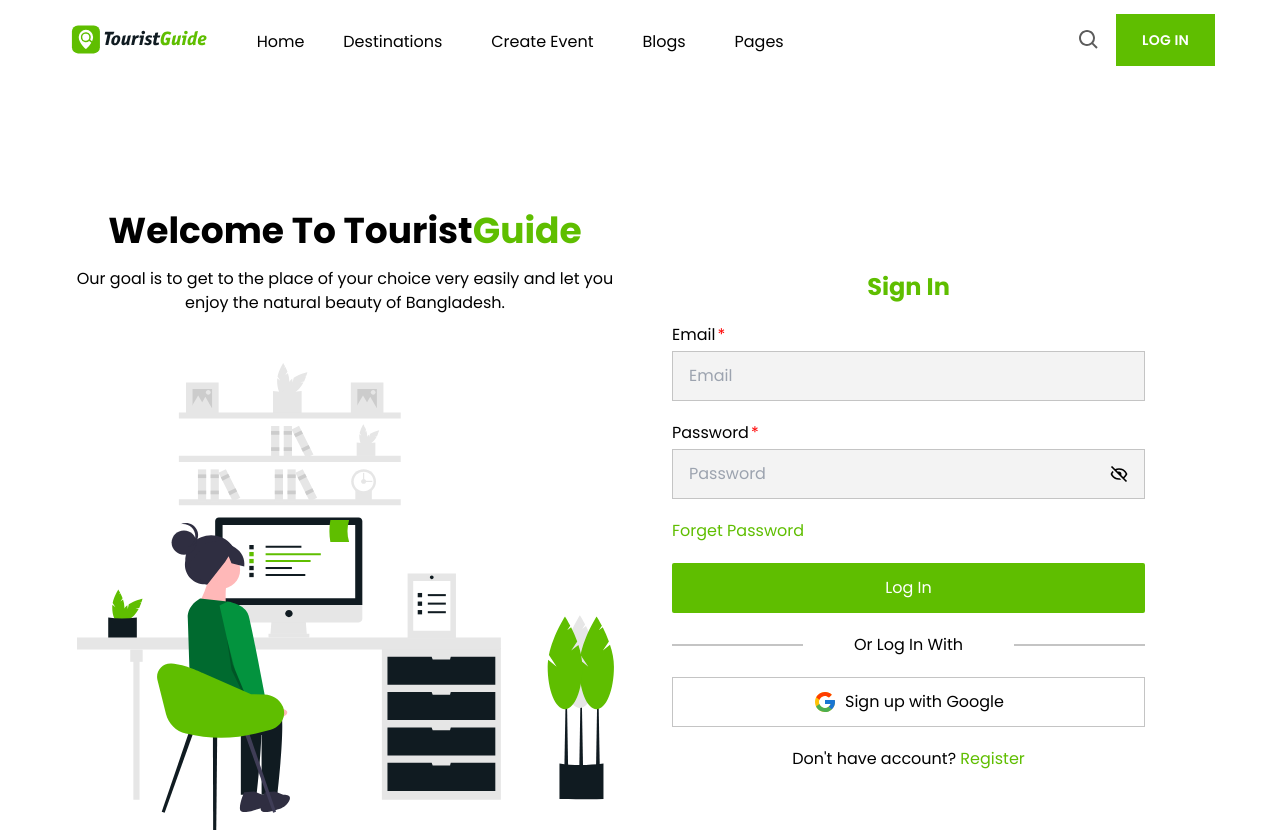
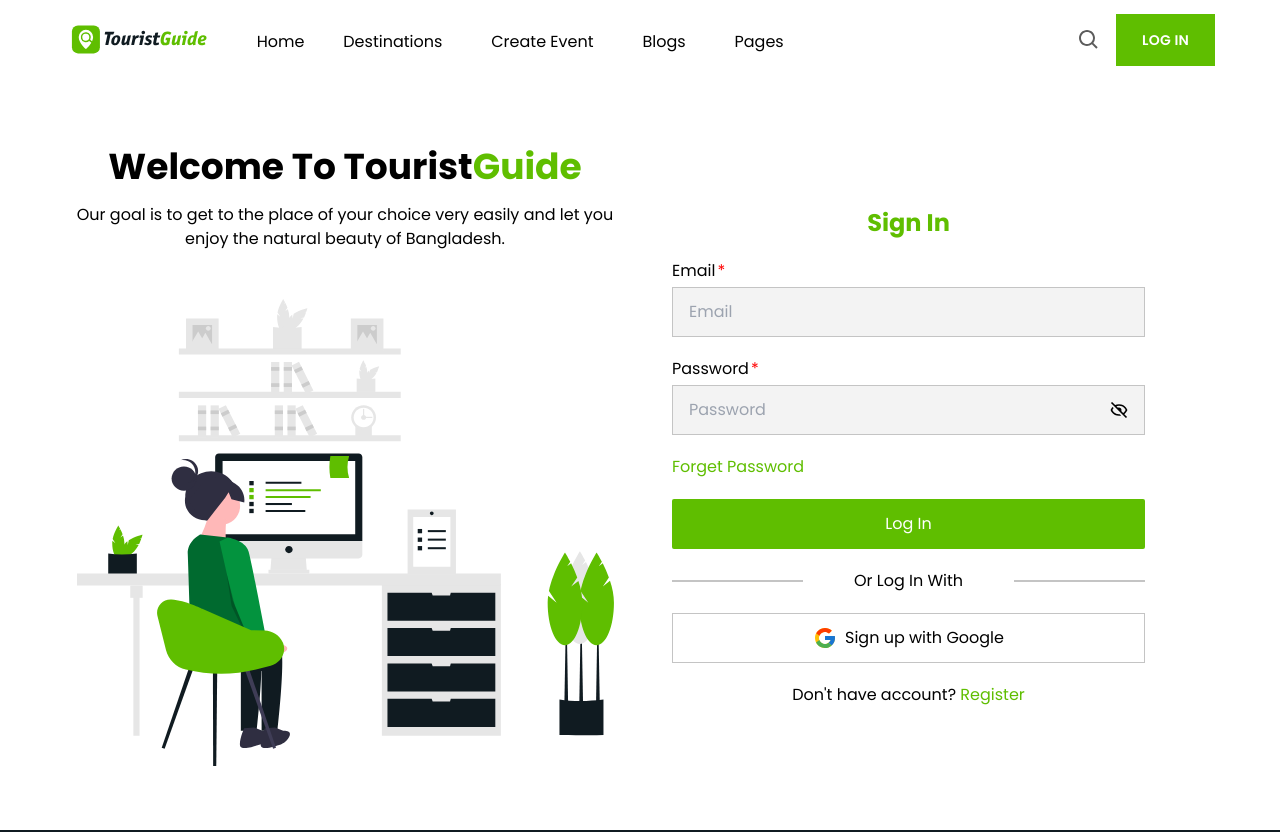
Before and after one commit to sohantalukder/touristGuideClient, a Next.js app: page /login in a window 1280 px wide. Shown: the top 832 px of the page. Built offline with nearby package versions, Linux system fonts and the light colour scheme.

Commit message:
change style in login

```diff
--- a/src/app/(authentication)/login/page.jsx
+++ b/src/app/(authentication)/login/page.jsx
@@ -83,7 +83,7 @@ const Login = () => {
     });
     return (
         <div>
-            <div className='container mx-auto max-w-[1180px] px-4 lg:px-0 py-32'>
+            <div className='container mx-auto max-w-[1180px] px-4 lg:px-0 py-16'>
                 <div className='flex flex-col lg:flex-row items-center justify-center'>
                     <div className='w-full lg:w-[537px] hidden lg:block'>
                         <div className='flex flex-col justify-center text-center'>
```
